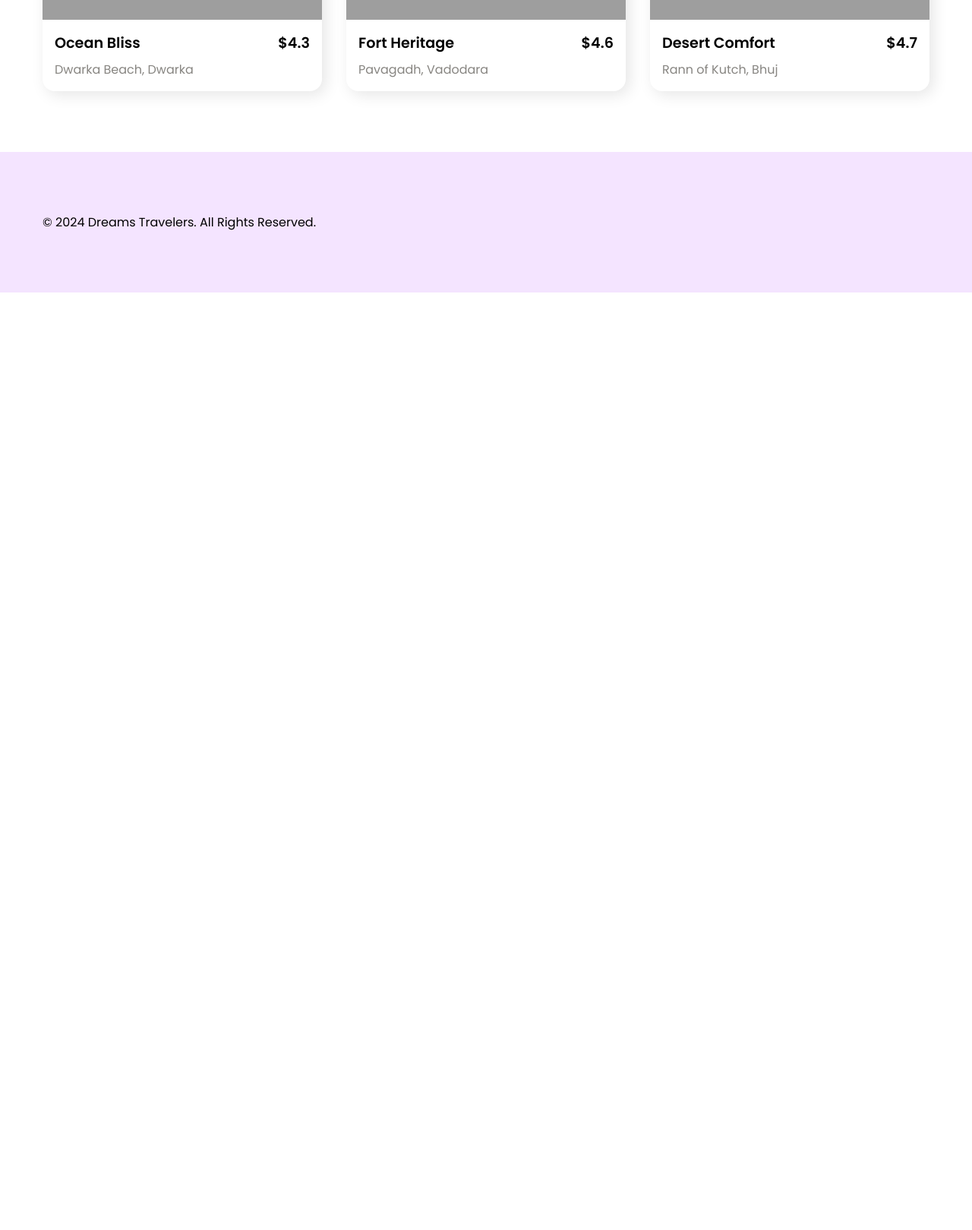
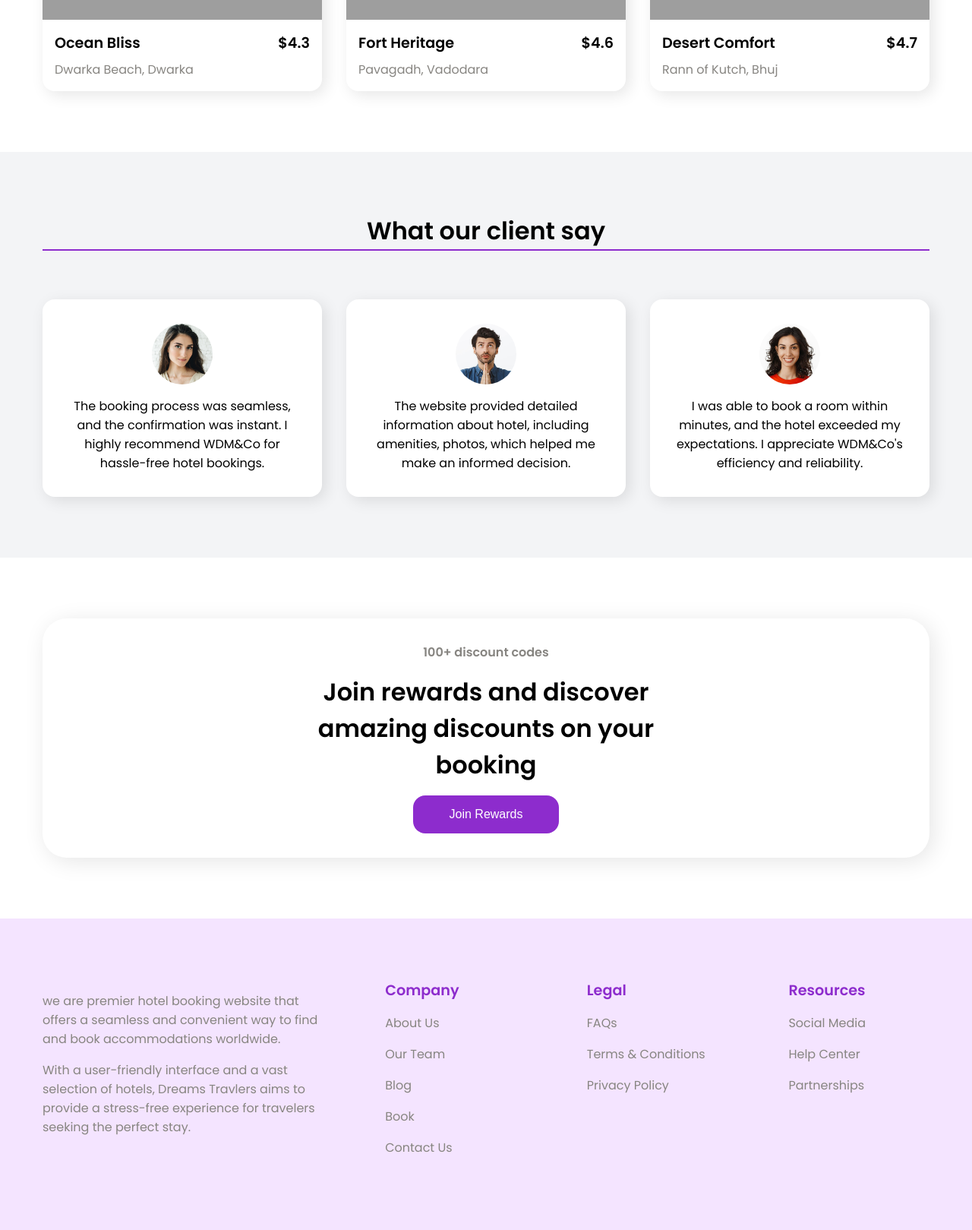
Before and after one commit to gwnchetan/dream-travels, a PHP site: page /bookings/ in a window 1280 px wide. Shown: the part 1370-2989 px from the top of the page at 76% size. Before the commit the page ends 1755 px from the top, so only its background shows below. Run offline with PHP 8.4, Linux system fonts and the light colour scheme; data comes from the database, SQL or seed files in the repository; some libraries are stand-ins or nearby versions; grey boxes are pictures that could not be loaded.

Commit message:
footer added

```diff
--- a/index.php
+++ b/index.php
@@ -109,12 +109,78 @@ $hotels = $stmt->fetchAll();
         <?php endforeach; ?>
     </div>
 </section>
+<section class="client">
+      <div class="section__container client__container">
+        <h2 class="section__header">What our client say</h2>
+        <div class="client__grid">
+          <div class="client__card">
+            <img src="./imgs/client-1.jpg" alt="client" />
+            <p>
+              The booking process was seamless, and the confirmation was
+              instant. I highly recommend WDM&Co for hassle-free hotel bookings.
+            </p>
+          </div>
+          <div class="client__card">
+            <img src="./imgs/client-2.jpg" alt="client" />
+            <p>
+              The website provided detailed information about hotel, including
+              amenities, photos, which helped me make an informed decision.
+            </p>
+          </div>
+          <div class="client__card">
+            <img src="./imgs/client-3.jpg" alt="client" />
+            <p>
+              I was able to book a room within minutes, and the hotel exceeded
+              my expectations. I appreciate WDM&Co's efficiency and reliability.
+            </p>
+          </div>
+        </div>
+      </div>
+    </section>
 
+    <section class="section__container">
+      <div class="reward__container">
+        <p>100+ discount codes</p>
+        <h4>Join rewards and discover amazing discounts on your booking</h4>
+        <button class="reward__btn">Join Rewards</button>
+      </div>
+    </section>
 <footer class="footer">
-    <div class="section__container footer__container">
-        <p>&copy; 2024 Dreams Travelers. All Rights Reserved.</p>
-    </div>
-</footer>
+      <div class="section__container footer__container">
+        <div class="footer__col">
+          <h3></h3>
+          <p>
+            we are premier hotel booking website that offers a seamless and
+            convenient way to find and book accommodations worldwide.
+          </p>
+          <p>
+            With a user-friendly interface and a vast selection of hotels,
+            Dreams Travlers aims to provide a stress-free experience for travelers
+            seeking the perfect stay.
+          </p>
+        </div>
+        <div class="footer__col">
+          <h4>Company</h4>
+          <p>About Us</p>
+          <p>Our Team</p>
+          <p>Blog</p>
+          <p>Book</p>
+          <p>Contact Us</p>
+        </div>
+        <div class="footer__col">
+          <h4>Legal</h4>
+          <p>FAQs</p>
+          <p>Terms & Conditions</p>
+          <p>Privacy Policy</p>
+        </div>
+        <div class="footer__col">
+          <h4>Resources</h4>
+          <p>Social Media</p>
+          <p>Help Center</p>
+          <p>Partnerships</p>
+        </div>
+      </div>
+     </footer>
 <script>
 function toggleProfileBox() {
     const profileBox = document.getElementById('profile_box');
```
Also changed, not shown: booking_page.php (+23 -7 lines).
